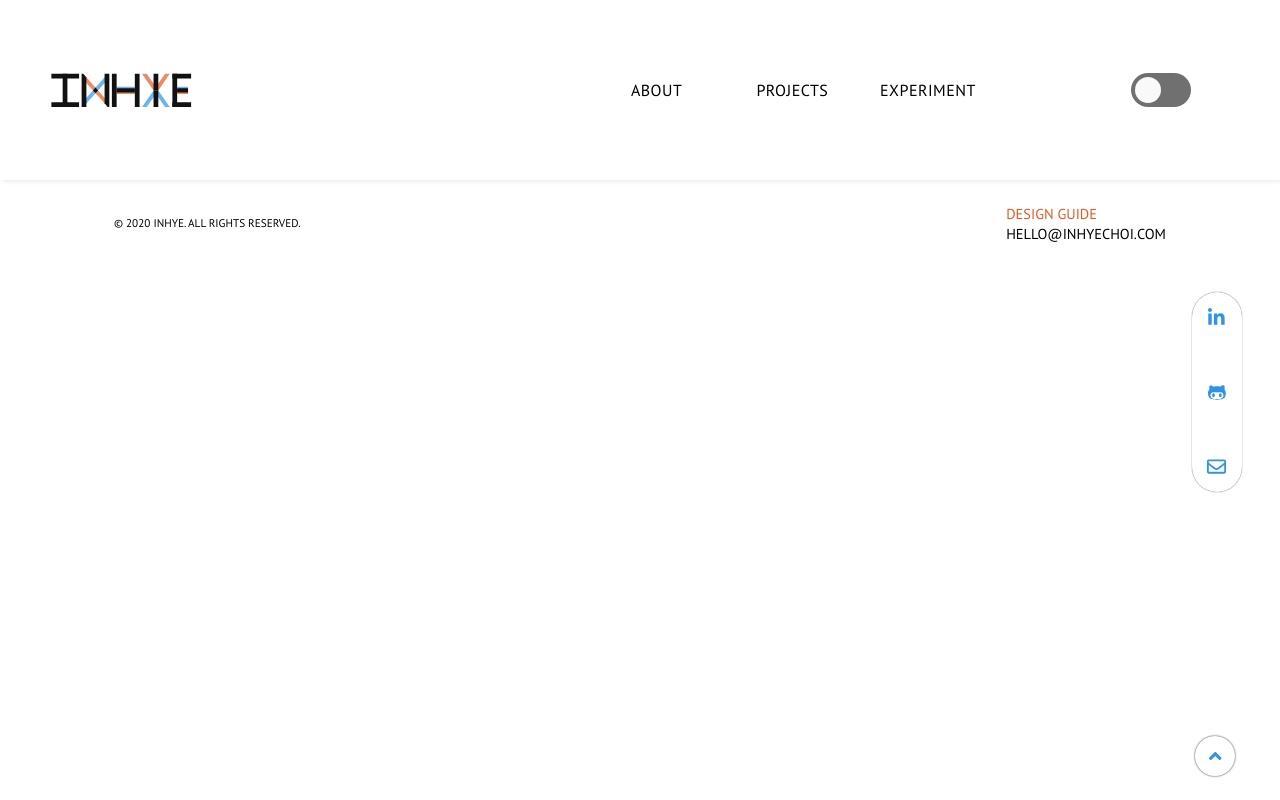
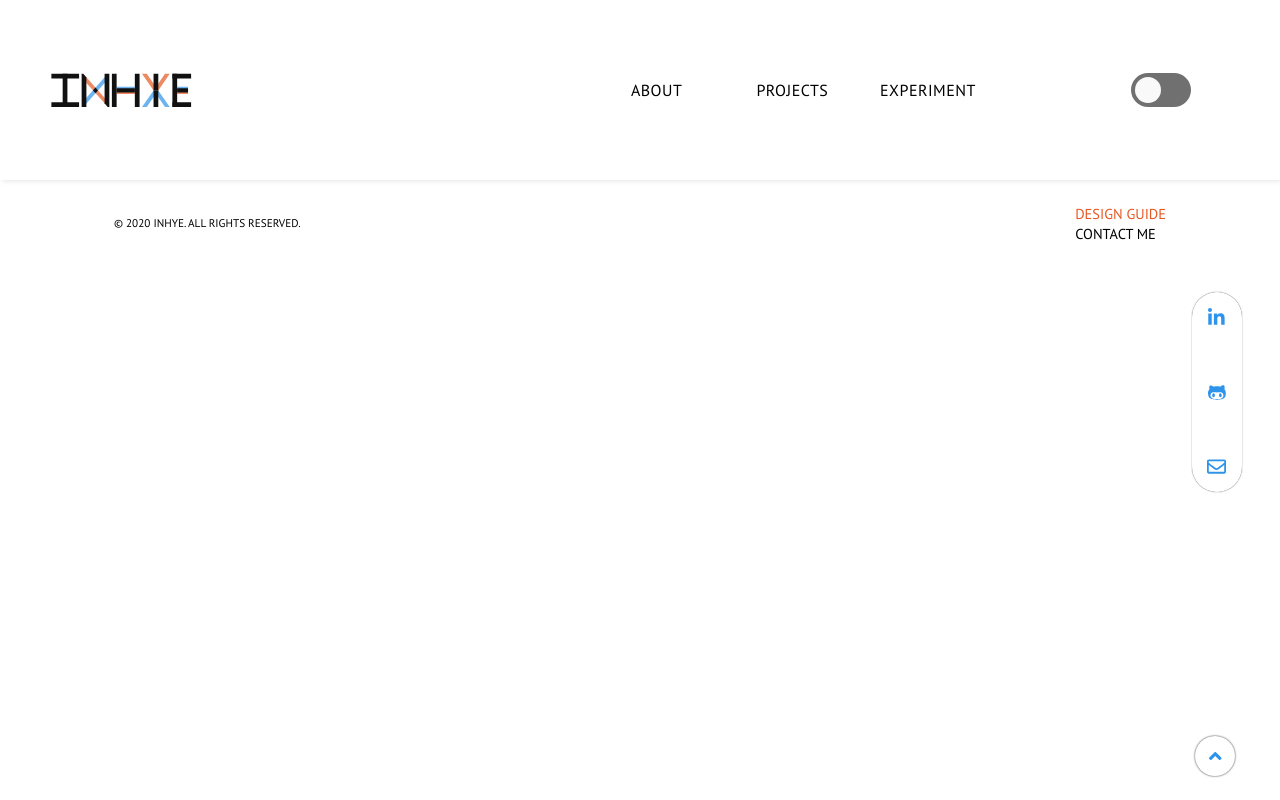
Before and after one commit to inhyechoi/inhyechoi-portfolio, a React (Create React App) app: page /projects in a window 1280 px wide. Built offline with nearby package versions, Linux system fonts and the light colour scheme.

Commit message:
edited email address

```diff
--- a/src/Components/Footer/Footer.js
+++ b/src/Components/Footer/Footer.js
@@ -10,9 +10,7 @@ const Footer = () => {
             </div>
             <div className="guideBtn">
                 <a href="/">design guide</a>
-                <a href="mailto:hello@inhyechoi.com">
-                    hello@inhyechoi.com
-                </a>
+                <a href="mailto:inhyechoi0404@gmail.com">contact me</a>
         </div>
         </div>
       </footer>
```
